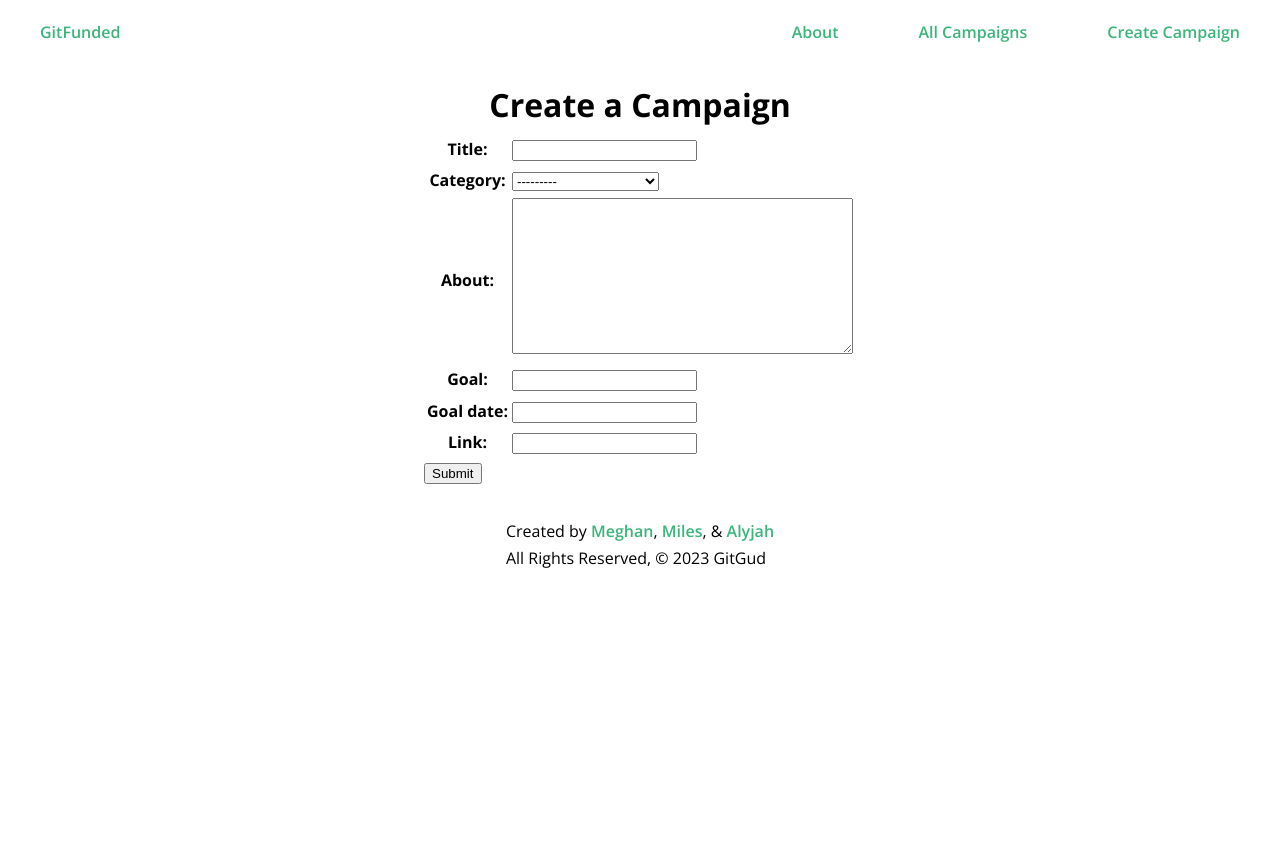
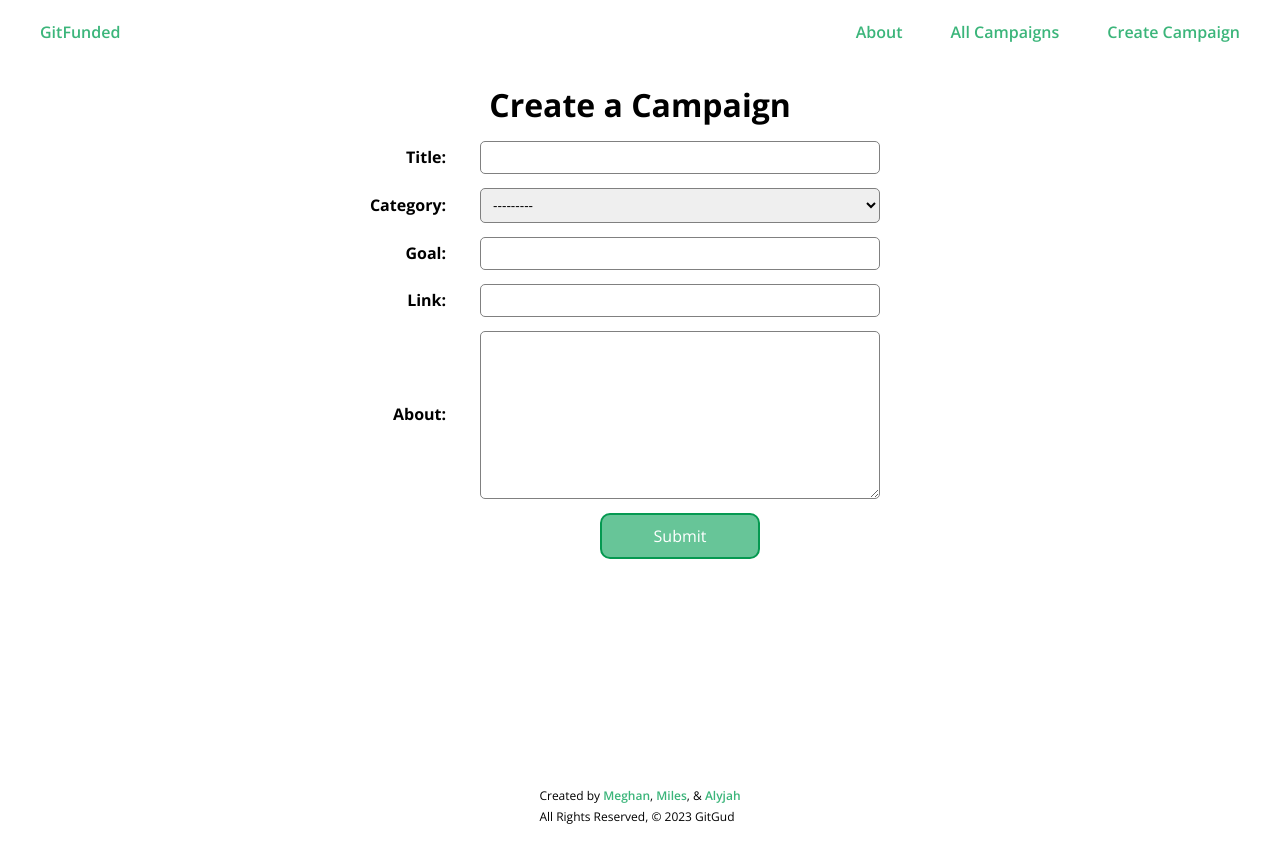
Before and after one commit to bardIRL/gitfunded-app, a Django app: page /campaigns/create/ in a window 1280 px wide. Before the commit the page ends 800 px from the top, so only its background shows below. Run offline with Django 4.2, Linux system fonts and the light colour scheme.

Commit message:
adds styles to create/edit form, adds heavy styling to details view, removes goal date from Campaign model

```diff
--- a/main_app/models.py
+++ b/main_app/models.py
@@ -31,7 +31,6 @@ class Campaign(models.Model):
         choices=CATEGORIES
     )
     goal = models.IntegerField()
-    goal_date = models.DateField()
     about = models.TextField(max_length=3000)
     link = models.CharField(
         max_length=250,
--- a/main_app/static/css/style.css
+++ b/main_app/static/css/style.css
@@ -40,7 +40,7 @@ ul {
 }
 
 .nav-links {
-  gap: 5em;
+  gap: 3em;
 }
 
 main,
@@ -51,6 +51,14 @@ footer {
   align-items: center;
 }
 
+main {
+  min-height: 85vh;
+}
+
+footer {
+  font-size: 12px;
+}
+
 .container {
   display: flex;
   flex-wrap: wrap;
@@ -124,18 +133,57 @@ footer {
   cursor: pointer;
 }
 
-button {
+button,
+input[type="submit"] {
   font: 16px "Open Sans", Helvetica, Arial, sans-serif;
-  background: none;
-  color: #3bb57a;
-  border: 2px solid #3bb57a;
-  border-radius: 10px;
-  padding: 10px;
-}
-
-button:hover {
   background: rgba(59, 181, 122, 0.774);
   color: white;
   border: 2px solid #059951;
+  border-radius: 10px;
+  padding: 10px;
   cursor: pointer;
 }
+
+button:hover,
+input[type="submit"]:hover {
+  background: rgba(17, 148, 85, 0.774);
+}
+
+.create-form {
+  display: flex;
+  flex-direction: column;
+  gap: 2px;
+}
+
+th {
+  text-align: right;
+}
+
+td {
+  display: flex;
+  justify-content: center;
+}
+
+select,
+textarea,
+input {
+  width: 30em;
+  padding: 8px;
+  margin: 5px 30px;
+  border-radius: 5px;
+  border: 1px solid gray;
+}
+
+input[type="submit"] {
+  width: 10em;
+}
+
+.details-container {
+  margin: 0 5em;
+}
+
+.row {
+  display: flex;
+  flex-direction: row;
+  gap: 2em;
+}
--- a/main_app/templates/main_app/campaign_confirm_delete.html
+++ b/main_app/templates/main_app/campaign_confirm_delete.html
@@ -1,6 +1,4 @@
-{% extends 'base.html' %}
-
-{% block content %}
+{% extends 'base.html' %} {% block content %}
 
 <h1>Delete Campaign</h1>
 
@@ -8,7 +6,7 @@
 
 <form action="" method="POST">
   {% csrf_token %}
-    <input type="submit" value="Delete">
+  <input type="submit" value="Delete" />
   <a href="{% url 'detail' campaign.id %}">Cancel</a>
 </form>
 
--- a/main_app/templates/main_app/campaign_form.html
+++ b/main_app/templates/main_app/campaign_form.html
@@ -5,12 +5,17 @@
 <h1>Create a Campaign</h1>
 {% endif %}
 
+<div class="create-form">
   <form action="" method="POST">
     {% csrf_token %}
     <table>
       {{form.as_table}}
+      <tr>
+        <th></th>
+        <td><input type="submit" value="Submit" /></td>
+      </tr>
     </table>
-  <input type="submit" value="Submit" />
   </form>
+</div>
 
 {% endblock %}
--- a/main_app/views.py
+++ b/main_app/views.py
@@ -26,7 +26,7 @@ def campaigns_detail(request, campaign_id):
 
 class CampaignCreate(CreateView):
   model = Campaign
-  fields = ['title', 'category', 'about', 'goal', 'goal_date', 'link']
+  fields = ['title', 'category', 'goal', 'link', 'about']
   def form_valid(self, form):
     form.instance.user = self.request.user
     return super().form_valid(form)
@@ -37,7 +37,7 @@ class CampaignDelete(DeleteView):
 
 class CampaignUpdate(UpdateView):
   model = Campaign
-  fields = ['title', 'category', 'about', 'goal', 'goal_date', 'link']
+  fields = ['title', 'category', 'goal', 'link', 'about']
   success_url = ''
 
 def add_photo(request, campaign_id):
```
Also changed, not shown: other parts of main_app/static/css/style.css (+2 -1 lines), main_app/templates/campaigns/detail.html (+17 -8 lines), main_app/migrations/0007_remove_campaign_goal_date.py (added). Lines whose indentation alone changed are shown as unchanged.
